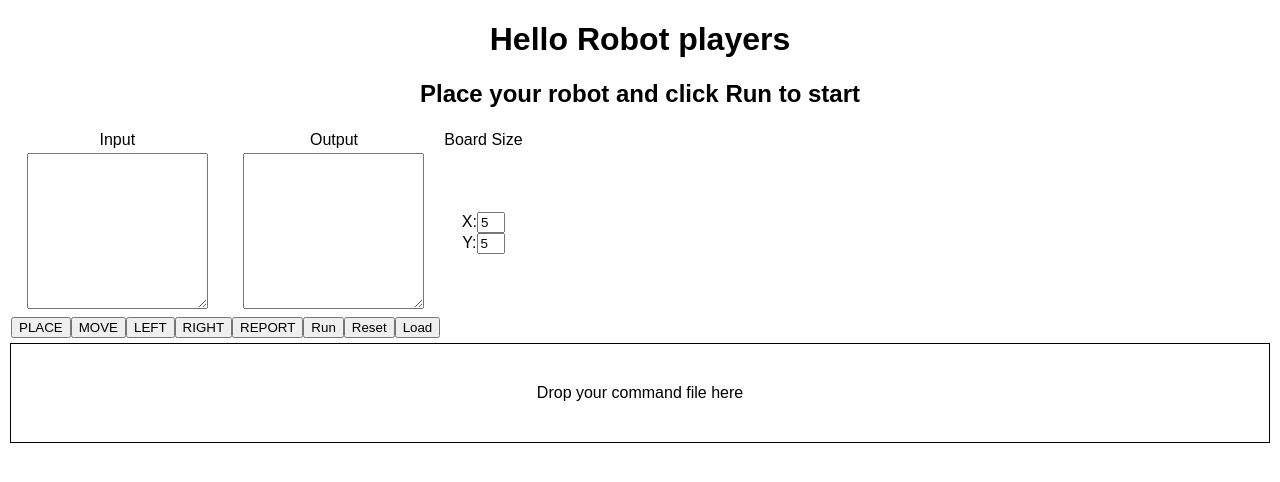
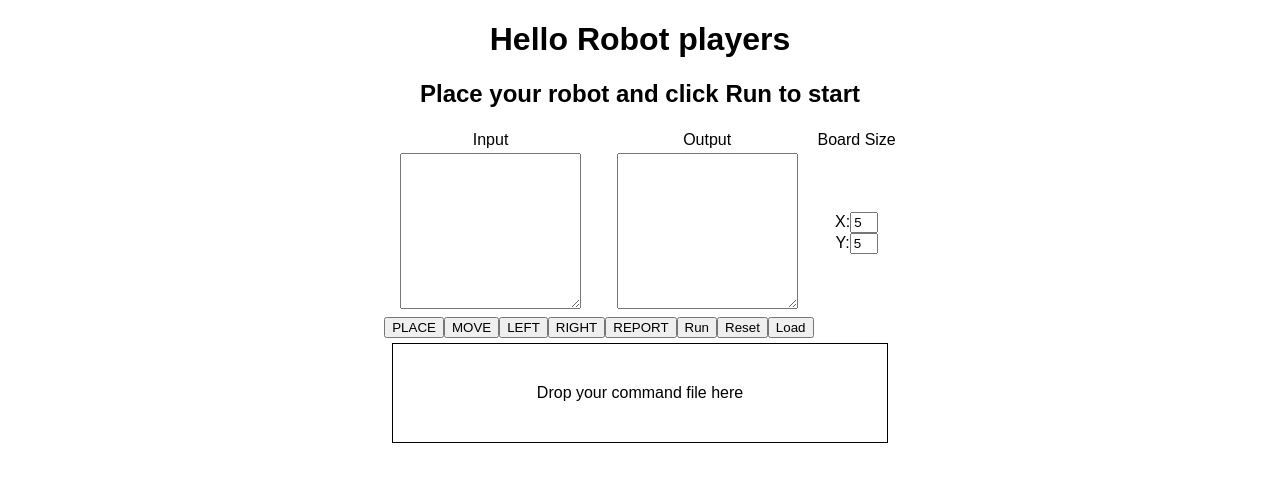
Before and after one commit to paritosh149/toy-robot-tsx, a React (Create React App) app: page / in a window 1280 px wide. Shown: the top 482 px of the page. Built offline with nearby package versions, Linux system fonts and the light colour scheme.

Commit message:
Drop zone updated, style added

```diff
--- a/public/index.html
+++ b/public/index.html
@@ -1,16 +1,15 @@
 <!DOCTYPE html>
 <html lang="en">
-
   <head>
-	<meta charset="utf-8">
-	<meta name="viewport" content="width=device-width, initial-scale=1, shrink-to-fit=no">
-	<meta name="theme-color" content="#000000">
+    <meta charset="utf-8" />
+    <meta name="viewport" content="width=device-width, initial-scale=1.0" />
+    <meta name="theme-color" content="#000000" />
     <!--
       manifest.json provides metadata used when your web app is added to the
       homescreen on Android. See https://developers.google.com/web/fundamentals/engage-and-retain/web-app-manifest/
     -->
-	<link rel="manifest" href="%PUBLIC_URL%/manifest.json">
-	<link rel="shortcut icon" href="%PUBLIC_URL%/favicon.ico">
+    <link rel="manifest" href="%PUBLIC_URL%/manifest.json" />
+    <link rel="shortcut icon" href="%PUBLIC_URL%/favicon.ico" />
     <!--
       Notice the use of %PUBLIC_URL% in the tags above.
       It will be replaced with the URL of the `public` folder during the build.
@@ -39,5 +38,4 @@
       To create a production bundle, use `npm run build` or `yarn build`.
     -->
   </body>
-
 </html>
--- a/src/App.tsx
+++ b/src/App.tsx
@@ -1,25 +1,25 @@
-import React, { MouseEvent, useState } from "react";
-import { RobotRunner } from "./RobotRunner";
-import DropZone from "./DropZone";
-import fileData from "../RobotFile.txt";
+import React, { MouseEvent, useState } from 'react';
+import { RobotRunner } from './RobotRunner';
+import DropZone from './DropZone';
+import fileData from '../RobotFile.txt';
 
-import "./styles.css";
+import './styles.css';
 
 export default function App() {
-  const [inputData, setInputData] = useState<string>("");
-  const [outputData, setOutputData] = useState<string>("");
+  const [inputData, setInputData] = useState<string>('');
+  const [outputData, setOutputData] = useState<string>('');
   const [sizeData, setSizeData] = useState({ x: 5, y: 5 });
   const run = (event: MouseEvent) => {
     const runner = new RobotRunner(sizeData.x, sizeData.y);
     setOutputData(runner.run(inputData));
   };
   const reset = (event: MouseEvent) => {
-    setInputData("");
-    setOutputData("");
+    setInputData('');
+    setOutputData('');
   };
 
   const addCommandLine = (command: string) => {
-    const newState = inputData + (inputData.length > 0 ? "\n" : "") + command;
+    const newState = inputData + (inputData.length > 0 ? '\n' : '') + command;
     setInputData(newState);
   };
 
@@ -34,7 +34,7 @@ export default function App() {
     <div className="App">
       <h1>Hello Robot players</h1>
       <h2>Place your robot and click Run to start</h2>
-      <table>
+      <table style={{ marginLeft: 'auto', marginRight: 'auto' }}>
         <thead>
           <tr>
             <td>Input</td>
@@ -63,11 +63,11 @@ export default function App() {
                   onChange={(e) => {
                     setSizeData((state) => ({
                       ...state,
-                      x: Number(e.target.value)
+                      x: Number(e.target.value),
                     }));
                   }}
                   value={sizeData.x}
-                  style={{ width: "20px" }}
+                  style={{ width: '20px' }}
                 />
               </div>
               <div>
@@ -76,24 +76,24 @@ export default function App() {
                   onChange={(e) => {
                     setSizeData((state) => ({
                       ...state,
-                      y: Number(e.target.value)
+                      y: Number(e.target.value),
                     }));
                   }}
                   value={sizeData.y}
-                  style={{ width: "20px" }}
+                  style={{ width: '20px' }}
                 />
               </div>
             </td>
           </tr>
           <tr>
             <td colSpan={2}>
-              <button onClick={() => addCommandLine("PLACE 0,0,NORTH")}>
+              <button onClick={() => addCommandLine('PLACE 0,0,NORTH')}>
                 PLACE
               </button>
-              <button onClick={() => addCommandLine("MOVE")}>MOVE</button>
-              <button onClick={() => addCommandLine("LEFT")}>LEFT</button>
-              <button onClick={() => addCommandLine("RIGHT")}>RIGHT</button>
-              <button onClick={() => addCommandLine("REPORT")}>REPORT</button>
+              <button onClick={() => addCommandLine('MOVE')}>MOVE</button>
+              <button onClick={() => addCommandLine('LEFT')}>LEFT</button>
+              <button onClick={() => addCommandLine('RIGHT')}>RIGHT</button>
+              <button onClick={() => addCommandLine('REPORT')}>REPORT</button>
               <button onClick={run}>Run</button>
               <button onClick={reset}>Reset</button>
               <button onClick={loadTestData}>Load</button>
--- a/src/DropZone.tsx
+++ b/src/DropZone.tsx
@@ -1,5 +1,5 @@
-import * as React from "react";
-import { IDropZoneProps } from "./IDropZoneProps";
+import * as React from 'react';
+import { IDropZoneProps } from './IDropZoneProps';
 
 export function FileToText(file: File, onFileReadComplete: Function): void {
   const filereader = new FileReader();
@@ -32,18 +32,15 @@ export default function DropZone(props: IDropZoneProps) {
   };
   // onFileReadComplete
   return (
-    <table style={{ width: "100%" }}>
-      <tbody>
-        <tr style={{ height: "100px" }}>
-          <td colSpan={2} style={{ border: "1px solid black" }}>
-            <div
-              onDrop={(e) => handleDrop(e)}
-              onDragOver={(e) => handleDragOver(e)}
-              onDragEnter={(e) => handleDragEnter(e)}
-              onDragLeave={(e) => handleDragLeave(e)}
-            >
-              Drop your command file here
-            </div>
+    <table style={{ width: '500px', marginLeft: 'auto', marginRight: 'auto' }}>
+      <tbody
+        onDrop={(e) => handleDrop(e)}
+        onDragOver={(e) => handleDragOver(e)}
+        onDragEnter={(e) => handleDragEnter(e)}
+        onDragLeave={(e) => handleDragLeave(e)}>
+        <tr style={{ height: '100px' }}>
+          <td colSpan={2} style={{ border: '1px solid black' }}>
+            <div>Drop your command file here</div>
           </td>
         </tr>
       </tbody>
```
Lines whose indentation alone changed are shown as unchanged.
